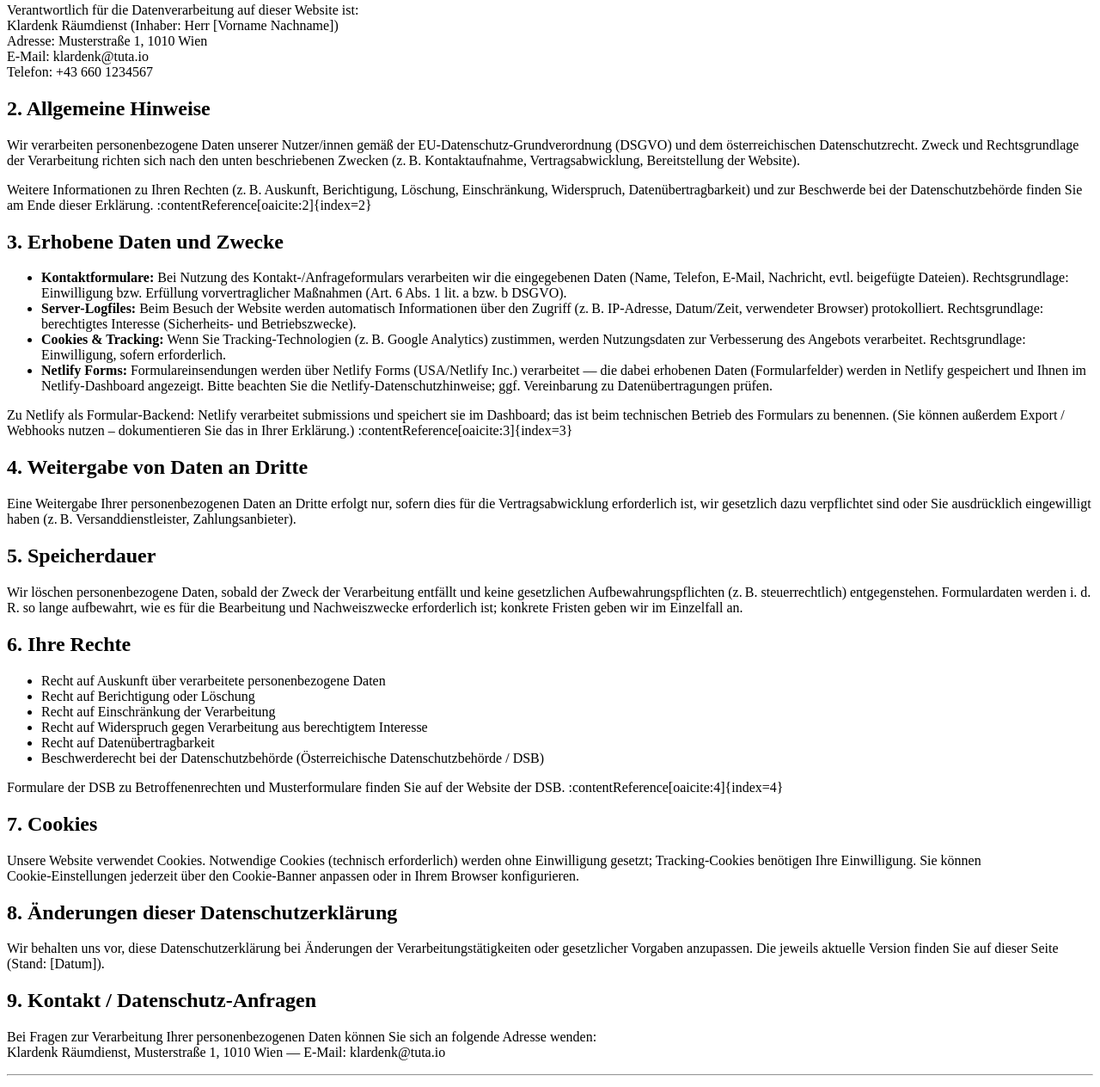
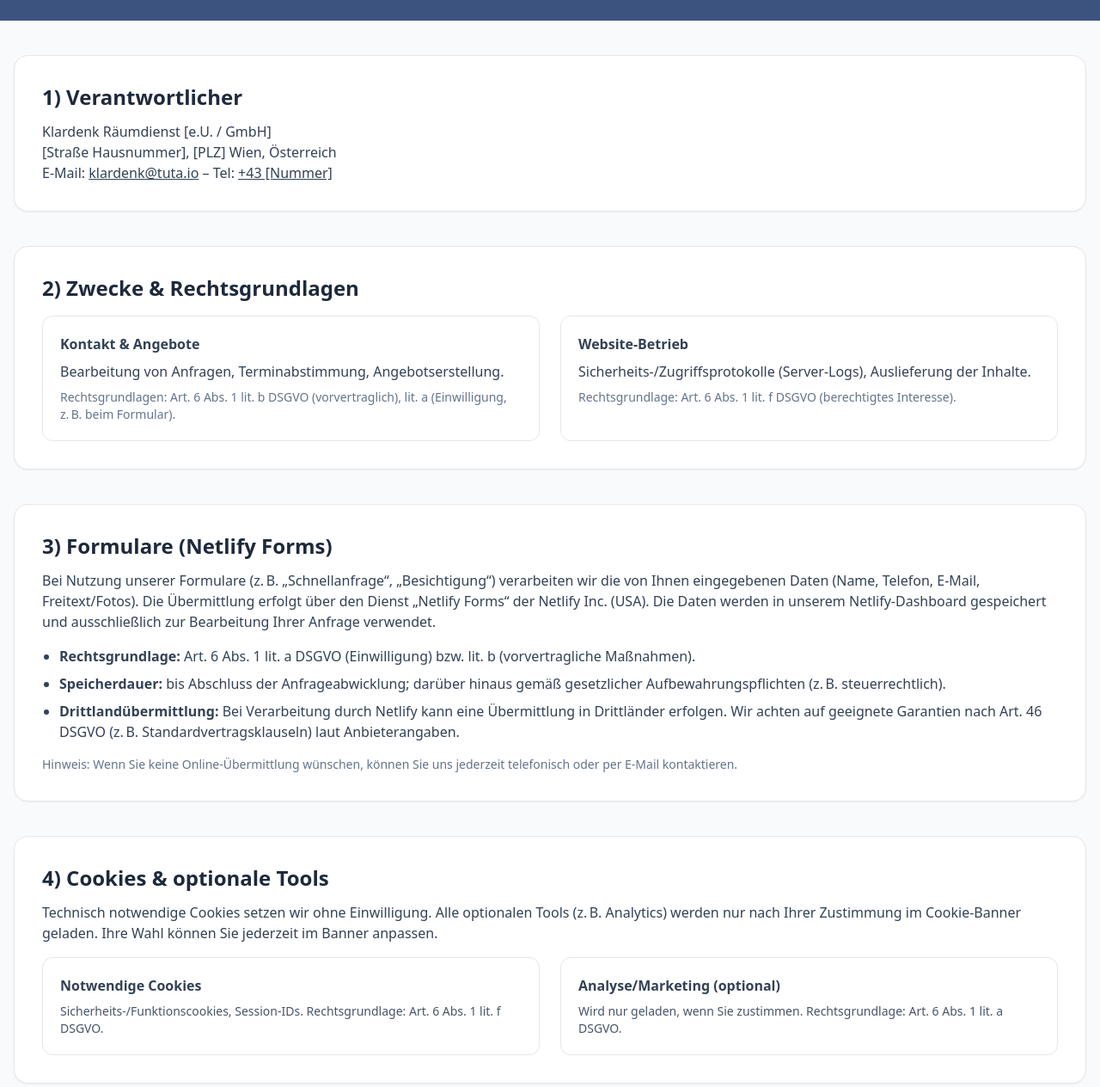
Before and after one commit to officewebsiten-maker/klardenk-wien, a plain HTML site: page datenschutz.html in a window 1280 px wide. Shown: the part 124-1388 px from the top of the page at 86% size. Drawn offline with nearby package versions, Linux system fonts and the light colour scheme.

Commit message:
Update datenschutz.html

```diff
--- a/datenschutz.html
+++ b/datenschutz.html
@@ -1,57 +1,98 @@
 <!DOCTYPE html>
 <html lang="de">
-<head><meta charset="utf-8"/><meta name="viewport" content="width=device-width,initial-scale=1"/><title>Datenschutzerklärung – Klardenk Räumdienst</title></head>
-<body>
-  <h1>Datenschutzerklärung</h1>
+<head>
+  <meta charset="utf-8"/>
+  <meta name="viewport" content="width=device-width,initial-scale=1"/>
+  <title>Datenschutzerklärung – Klardenk Räumdienst</title>
+  <link rel="icon" href="/favicon.ico"/>
+  <script src="https://cdn.tailwindcss.com"></script>
+  <style>
+    :root{--brand:#3c5380}
+    .brand{color:var(--brand)}
+    .brand-bg{background:var(--brand)}
+    .container{max-width:1120px}
+  </style>
+</head>
+<body class="antialiased text-slate-800 bg-slate-50">
 
-  <h2>1. Verantwortliche Stelle</h2>
-  <p>Verantwortlich für die Datenverarbeitung auf dieser Website ist:<br>
-  Klardenk Räumdienst (Inhaber: Herr [Vorname Nachname])<br>
-  Adresse: Musterstraße 1, 1010 Wien<br>
-  E‑Mail: klardenk@tuta.io<br>
-  Telefon: +43 660 1234567</p>
+  <!-- Headerbar klein -->
+  <div class="brand-bg text-white">
+    <div class="container mx-auto px-4 py-6">
+      <a href="/" class="text-white/90 hover:text-white text-sm tracking-wide">← Zur Startseite</a>
+      <h1 class="mt-2 text-3xl md:text-4xl font-extrabold">Datenschutzerklärung</h1>
+      <p class="mt-1 text-white/80">Übersichtlich. Transparent. DSGVO‑basiert.</p>
+    </div>
+  </div>
 
-  <h2>2. Allgemeine Hinweise</h2>
-  <p>Wir verarbeiten personenbezogene Daten unserer Nutzer/innen gemäß der EU‑Datenschutz‑Grundverordnung (DSGVO) und dem österreichischen Datenschutzrecht. Zweck und Rechtsgrundlage der Verarbeitung richten sich nach den unten beschriebenen Zwecken (z. B. Kontaktaufnahme, Vertragsabwicklung, Bereitstellung der Website).</p>
-  <p>Weitere Informationen zu Ihren Rechten (z. B. Auskunft, Berichtigung, Löschung, Einschränkung, Widerspruch, Datenübertragbarkeit) und zur Beschwerde bei der Datenschutzbehörde finden Sie am Ende dieser Erklärung. :contentReference[oaicite:2]{index=2}</p>
+  <main class="container mx-auto px-4 py-10 space-y-10">
 
-  <h2>3. Erhobene Daten und Zwecke</h2>
-  <ul>
-    <li><strong>Kontaktformulare:</strong> Bei Nutzung des Kontakt‑/Anfrageformulars verarbeiten wir die eingegebenen Daten (Name, Telefon, E‑Mail, Nachricht, evtl. beigefügte Dateien). Rechtsgrundlage: Einwilligung bzw. Erfüllung vorvertraglicher Maßnahmen (Art. 6 Abs. 1 lit. a bzw. b DSGVO).</li>
-    <li><strong>Server‑Logfiles:</strong> Beim Besuch der Website werden automatisch Informationen über den Zugriff (z. B. IP‑Adresse, Datum/Zeit, verwendeter Browser) protokolliert. Rechtsgrundlage: berechtigtes Interesse (Sicherheits‑ und Betriebszwecke). </li>
-    <li><strong>Cookies & Tracking:</strong> Wenn Sie Tracking‑Technologien (z. B. Google Analytics) zustimmen, werden Nutzungsdaten zur Verbesserung des Angebots verarbeitet. Rechtsgrundlage: Einwilligung, sofern erforderlich.</li>
-    <li><strong>Netlify Forms:</strong> Formulareinsendungen werden über Netlify Forms (USA/Netlify Inc.) verarbeitet — die dabei erhobenen Daten (Formularfelder) werden in Netlify gespeichert und Ihnen im Netlify‑Dashboard angezeigt. Bitte beachten Sie die Netlify‑Datenschutzhinweise; ggf. Vereinbarung zu Datenübertragungen prüfen.</li>
-  </ul>
-  <p>Zu Netlify als Formular‑Backend: Netlify verarbeitet submissions und speichert sie im Dashboard; das ist beim technischen Betrieb des Formulars zu benennen. (Sie können außerdem Export / Webhooks nutzen – dokumentieren Sie das in Ihrer Erklärung.) :contentReference[oaicite:3]{index=3}</p>
+    <!-- Verantwortlicher -->
+    <section class="bg-white rounded-2xl shadow-sm border p-6 md:p-8">
+      <h2 class="text-xl md:text-2xl font-bold">1) Verantwortlicher</h2>
+      <p class="mt-3 text-slate-700">
+        Klardenk Räumdienst [e.U. / GmbH]<br>
+        [Straße Hausnummer], [PLZ] Wien, Österreich<br>
+        E‑Mail: <a class="underline" href="mailto:klardenk@tuta.io">klardenk@tuta.io</a> – Tel: <a class="underline" href="tel:+43[Nummer]">+43 [Nummer]</a>
+      </p>
+    </section>
 
-  <h2>4. Weitergabe von Daten an Dritte</h2>
-  <p>Eine Weitergabe Ihrer personenbezogenen Daten an Dritte erfolgt nur, sofern dies für die Vertragsabwicklung erforderlich ist, wir gesetzlich dazu verpflichtet sind oder Sie ausdrücklich eingewilligt haben (z. B. Versanddienstleister, Zahlungsanbieter).</p>
+    <!-- Zwecke & Rechtsgrundlagen -->
+    <section class="bg-white rounded-2xl shadow-sm border p-6 md:p-8">
+      <h2 class="text-xl md:text-2xl font-bold">2) Zwecke & Rechtsgrundlagen</h2>
+      <div class="mt-4 grid md:grid-cols-2 gap-6 text-slate-700">
+        <div class="rounded-xl border p-5">
+          <p class="font-semibold">Kontakt & Angebote</p>
+          <p class="mt-2">Bearbeitung von Anfragen, Terminabstimmung, Angebotserstellung.</p>
+          <p class="mt-2 text-sm text-slate-500">Rechtsgrundlagen: Art. 6 Abs. 1 lit. b DSGVO (vorvertraglich), lit. a (Einwilligung, z. B. beim Formular).</p>
+        </div>
+        <div class="rounded-xl border p-5">
+          <p class="font-semibold">Website‑Betrieb</p>
+          <p class="mt-2">Sicherheits‑/Zugriffsprotokolle (Server‑Logs), Auslieferung der Inhalte.</p>
+          <p class="mt-2 text-sm text-slate-500">Rechtsgrundlage: Art. 6 Abs. 1 lit. f DSGVO (berechtigtes Interesse).</p>
+        </div>
+      </div>
+    </section>
 
-  <h2>5. Speicherdauer</h2>
-  <p>Wir löschen personenbezogene Daten, sobald der Zweck der Verarbeitung entfällt und keine gesetzlichen Aufbewahrungspflichten (z. B. steuerrechtlich) entgegenstehen. Formulardaten werden i. d. R. so lange aufbewahrt, wie es für die Bearbeitung und Nachweiszwecke erforderlich ist; konkrete Fristen geben wir im Einzelfall an.</p>
+    <!-- Formulare / Netlify Forms -->
+    <section class="bg-white rounded-2xl shadow-sm border p-6 md:p-8">
+      <h2 class="text-xl md:text-2xl font-bold">3) Formulare (Netlify Forms)</h2>
+      <p class="mt-3 text-slate-700">
+        Bei Nutzung unserer Formulare (z. B. „Schnellanfrage“, „Besichtigung“) verarbeiten wir die von Ihnen eingegebenen Daten
+        (Name, Telefon, E‑Mail, Freitext/Fotos). Die Übermittlung erfolgt über den Dienst „Netlify Forms“
+        der Netlify Inc. (USA). Die Daten werden in unserem Netlify‑Dashboard gespeichert und ausschließlich zur Bearbeitung Ihrer Anfrage verwendet.
+      </p>
+      <ul class="mt-4 list-disc pl-5 text-slate-700 space-y-2">
+        <li><span class="font-semibold">Rechtsgrundlage:</span> Art. 6 Abs. 1 lit. a DSGVO (Einwilligung) bzw. lit. b (vorvertragliche Maßnahmen).</li>
+        <li><span class="font-semibold">Speicherdauer:</span> bis Abschluss der Anfrageabwicklung; darüber hinaus gemäß gesetzlicher Aufbewahrungspflichten (z. B. steuerrechtlich).</li>
+        <li><span class="font-semibold">Drittlandübermittlung:</span> Bei Verarbeitung durch Netlify kann eine Übermittlung in Drittländer erfolgen. Wir achten auf geeignete Garantien nach Art. 46 DSGVO (z. B. Standardvertragsklauseln) laut Anbieterangaben.</li>
+      </ul>
+      <p class="mt-4 text-sm text-slate-500">
+        Hinweis: Wenn Sie keine Online‑Übermittlung wünschen, können Sie uns jederzeit telefonisch oder per E‑Mail kontaktieren.
+      </p>
+    </section>
 
-  <h2>6. Ihre Rechte</h2>
-  <ul>
-    <li>Recht auf Auskunft über verarbeitete personenbezogene Daten</li>
-    <li>Recht auf Berichtigung oder Löschung</li>
-    <li>Recht auf Einschränkung der Verarbeitung</li>
-    <li>Recht auf Widerspruch gegen Verarbeitung aus berechtigtem Interesse</li>
-    <li>Recht auf Datenübertragbarkeit</li>
-    <li>Beschwerderecht bei der Datenschutzbehörde (Österreichische Datenschutzbehörde / DSB)</li>
-  </ul>
-  <p>Formulare der DSB zu Betroffenenrechten und Musterformulare finden Sie auf der Website der DSB. :contentReference[oaicite:4]{index=4}</p>
+    <!-- Cookies/Tracking (modular) -->
+    <section class="bg-white rounded-2xl shadow-sm border p-6 md:p-8">
+      <h2 class="text-xl md:text-2xl font-bold">4) Cookies & optionale Tools</h2>
+      <p class="mt-3 text-slate-700">
+        Technisch notwendige Cookies setzen wir ohne Einwilligung. Alle optionalen Tools (z. B. Analytics) werden
+        nur nach Ihrer Zustimmung im Cookie‑Banner geladen. Ihre Wahl können Sie jederzeit im Banner anpassen.
+      </p>
+      <div class="mt-4 grid md:grid-cols-2 gap-6">
+        <div class="rounded-xl border p-5 text-slate-700">
+          <p class="font-semibold">Notwendige Cookies</p>
+          <p class="mt-2 text-sm text-slate-600">Sicherheits‑/Funktionscookies, Session‑IDs. Rechtsgrundlage: Art. 6 Abs. 1 lit. f DSGVO.</p>
+        </div>
+        <div class="rounded-xl border p-5 text-slate-700">
+          <p class="font-semibold">Analyse/Marketing (optional)</p>
+          <p class="mt-2 text-sm text-slate-600">Wird nur geladen, wenn Sie zustimmen. Rechtsgrundlage: Art. 6 Abs. 1 lit. a DSGVO.</p>
+        </div>
+      </div>
+    </section>
 
-  <h2>7. Cookies</h2>
-  <p>Unsere Website verwendet Cookies. Notwendige Cookies (technisch erforderlich) werden ohne Einwilligung gesetzt; Tracking‑Cookies benötigen Ihre Einwilligung. Sie können Cookie‑Einstellungen jederzeit über den Cookie‑Banner anpassen oder in Ihrem Browser konfigurieren.</p>
-
-  <h2>8. Änderungen dieser Datenschutzerklärung</h2>
-  <p>Wir behalten uns vor, diese Datenschutzerklärung bei Änderungen der Verarbeitungstätigkeiten oder gesetzlicher Vorgaben anzupassen. Die jeweils aktuelle Version finden Sie auf dieser Seite (Stand: [Datum]).</p>
-
-  <h2>9. Kontakt / Datenschutz‑Anfragen</h2>
-  <p>Bei Fragen zur Verarbeitung Ihrer personenbezogenen Daten können Sie sich an folgende Adresse wenden:<br>
-  Klardenk Räumdienst, Musterstraße 1, 1010 Wien — E‑Mail: klardenk@tuta.io</p>
-
-  <hr/>
-  <p>Stand: [Datum]</p>
-</body>
-</html>
+    <!-- Empfänger & Auftragsverarbeiter -->
+    <section class="bg-white rounded-2xl shadow-sm border p-6 md:p-8">
+      <h2 class="text-xl md:text-2xl font-bold">5) Empfänger & Auftragsverarbeiter</h2>
+      <p class="mt-3 text-slate-700">
+        Wir übermitteln personenbezogene Daten nur, wenn dies erforderlich ist (z. B. für die Vertragsabwicklung),
+        eine rechtliche Verpflichtung besteht oder Sie eingewilligt haben
```
